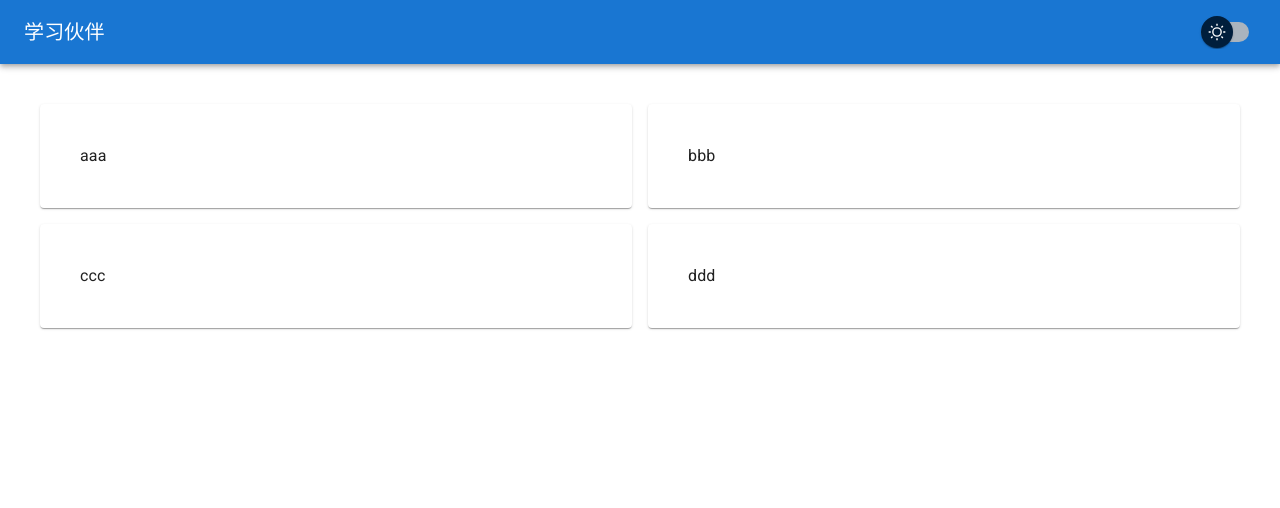
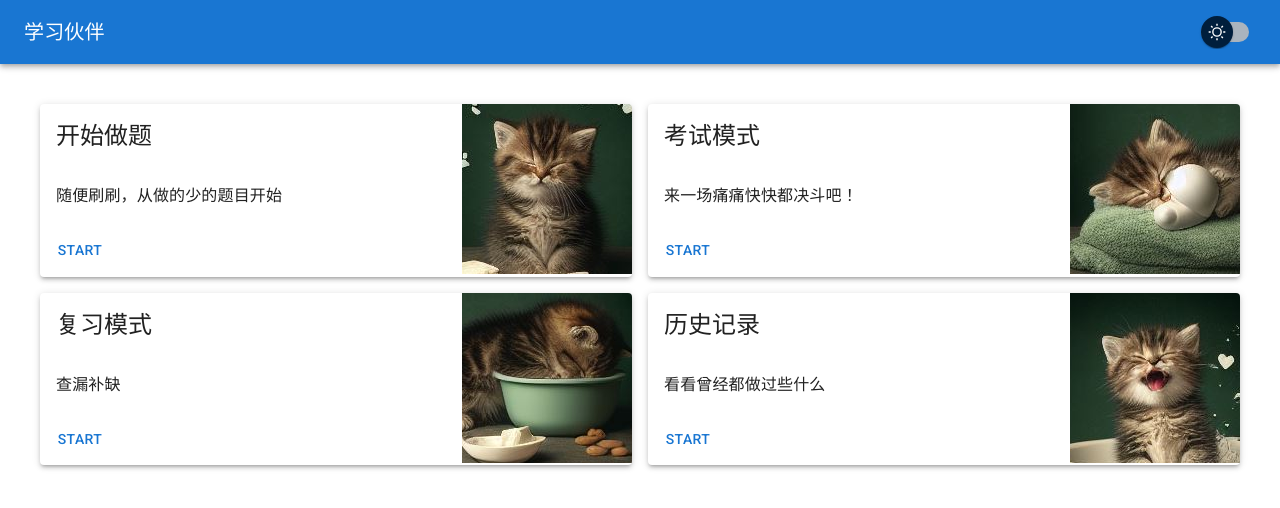
Before and after one commit to immafrady/vite-react-study-buddy, a React (Vite) app: page / in a window 1280 px wide. Shown: the top 508 px of the page. Built offline with nearby package versions, Linux system fonts and the light colour scheme.

Commit message:
feat: 增加首页样式

```diff
--- a/src/pages/home/index.tsx
+++ b/src/pages/home/index.tsx
@@ -1,14 +1,55 @@
-import { Card, Grid } from '@mui/material';
+import { Button, Card, CardActions, CardContent, CardHeader, CardMedia, Grid, Typography } from '@mui/material';
+import Box from '@mui/material/Box';
 
 const Home = () => {
   return <Grid container spacing={2}>
-      { [
-        "aaa",
-        "bbb",
-        "ccc",
-        "ddd"
+      { [{
+        title: '开始做题',
+        desc: '随便刷刷，从做的少的题目开始',
+        href: '',
+        background: {
+          x: 85,
+          y: 130,
+        }
+      }, {
+        title: '考试模式',
+        desc: '来一场痛痛快快都决斗吧！',
+        href: '',
+        background: {
+          x: 380,
+          y: 150,
+        }
+      }, {
+        title: '复习模式',
+        desc: '查漏补缺',
+        href: '',
+        background: {
+          x: 120,
+          y: 480,
+        }
+      }, {
+        title: '历史记录',
+        desc: '看看曾经都做过些什么',
+        href: '',
+        background: {
+          x: 750,
+          y: 370,
+        }
+      }
       ].map(item => <Grid item xs={12} md={6}>
-          <Card sx={{p: 5}}>{item}</Card>
+          <Card
+            elevation={3}
+            sx={{ display: 'flex' }}
+          >
+            <Box sx={{ flexGrow: 1 }}>
+              <CardHeader title={item.title}/>
+              <CardContent><Typography variant={'body1'}>{item.desc}</Typography></CardContent>
+              <CardActions>
+                <Button variant={'text'} href={item.href}>START</Button>
+              </CardActions>
+            </Box>
+            <CardMedia sx={{ width: 170, minWidth: 170, height: 170,  background: `url('/public/cats.jpeg') -${item.background.x}px -${item.background.y}px` }} component={'div'} />
+          </Card>
       </Grid>) }
   </Grid>;
 };
```
Also changed, not shown: public/cats.jpeg (added).
